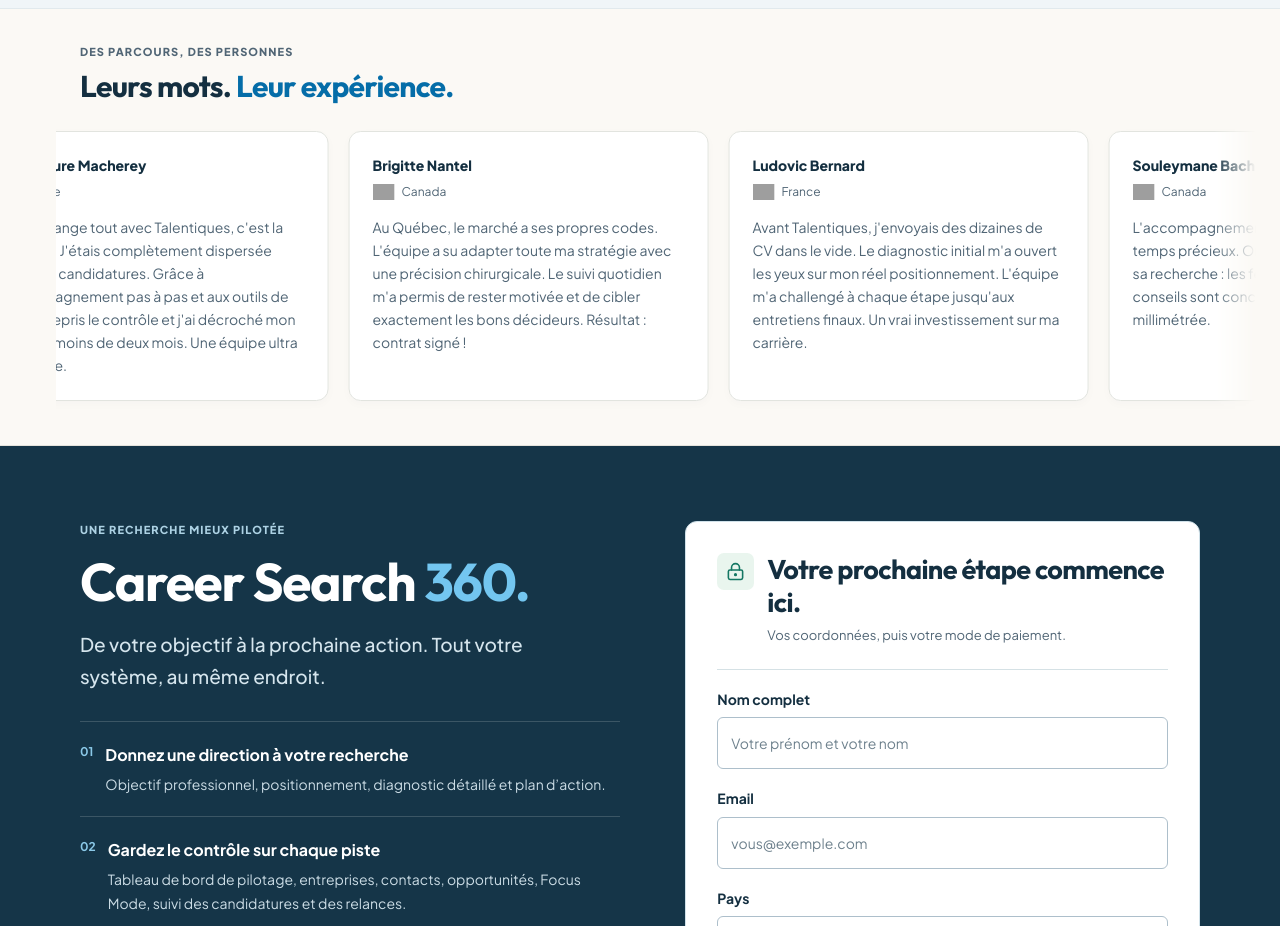
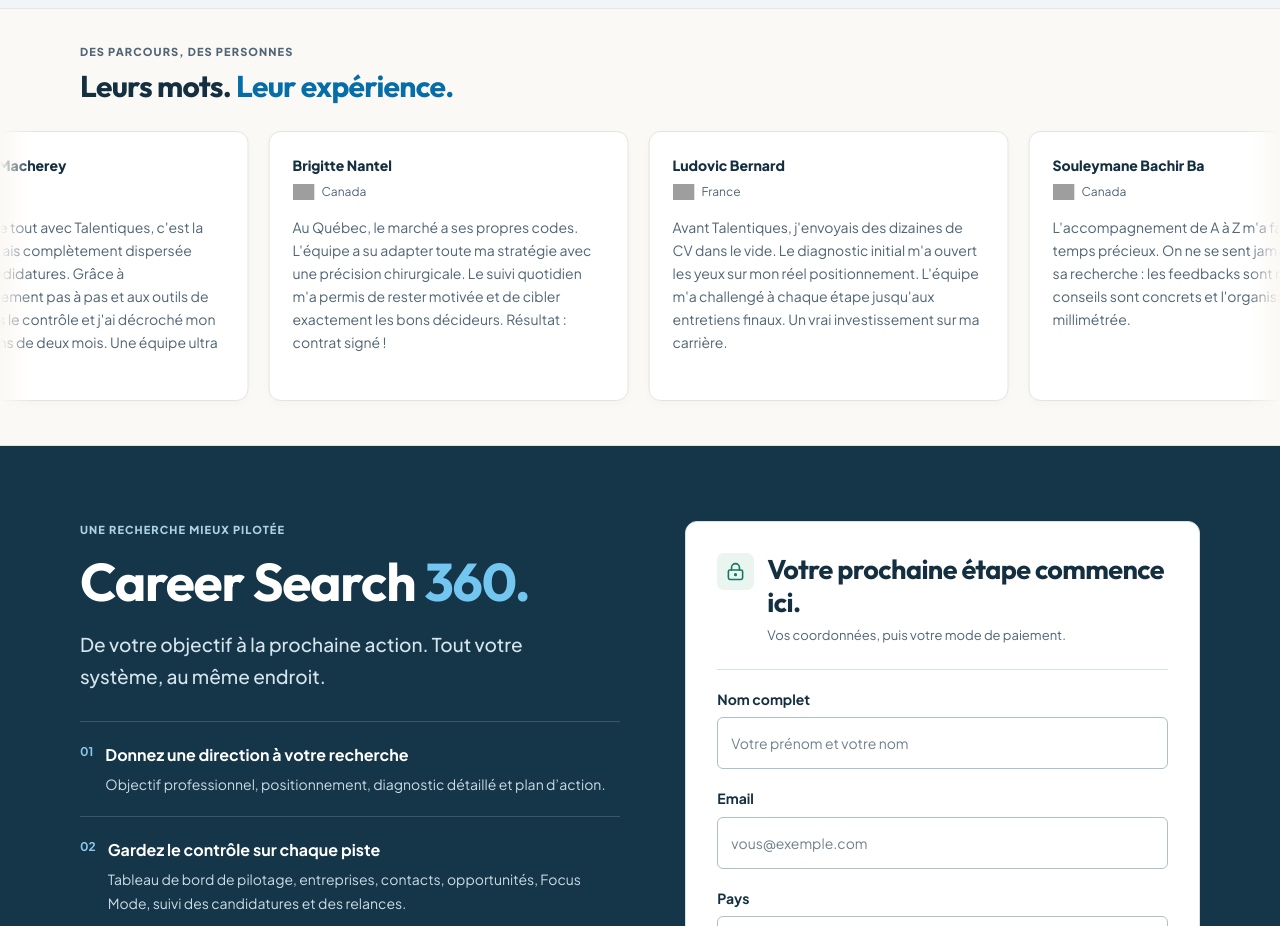
Before and after one commit to contactajaoub-talent/Talentiques-consulting, a Next.js app: page /career-search-360 in a window 1280 px wide. Shown: the part 3120-4046 px from the top of the page. Built offline with nearby package versions, Linux system fonts and the light colour scheme; grey boxes are pictures that could not be loaded.

Commit message:
fix: make testimonial carousel full width

```diff
--- a/src/app/career-search-360/career-search.module.css
+++ b/src/app/career-search-360/career-search.module.css
@@ -478,46 +478,29 @@
   .companyViewport { mask-image: none; }
 }
 
-/* Career Search 360 — desktop testimonial marquee edge refinement */
+/* Career Search 360 — testimonial full-width desktop rail */
 @media (min-width: 768px) {
   .testimonialViewport {
+    width: 100vw;
+    max-width: none;
+    margin-left: calc(50% - 50vw);
+    margin-right: calc(50% - 50vw);
+    padding: 5px 0 10px;
     overflow-x: hidden;
-    margin-inline: -24px;
-    padding-inline: 24px;
+    overflow-y: hidden;
     -webkit-mask-image: linear-gradient(
       90deg,
       transparent 0,
-      #000 24px,
-      #000 calc(100% - 24px),
+      #000 32px,
+      #000 calc(100% - 32px),
       transparent 100%
     );
     mask-image: linear-gradient(
       90deg,
       transparent 0,
-      #000 24px,
-      #000 calc(100% - 24px),
+      #000 32px,
+      #000 calc(100% - 32px),
       transparent 100%
     );
   }
 }
-/* Career Search 360 — testimonial rail desktop bleed */
-@media (min-width: 768px) {
-  .testimonialViewport {
-    width: calc(50vw + 50%);
-    max-width: none;
-    overflow-x: hidden;
-    padding-right: 32px;
-    -webkit-mask-image: linear-gradient(
-      90deg,
-      #000 0,
-      #000 calc(100% - 42px),
-      transparent 100%
-    );
-    mask-image: linear-gradient(
-      90deg,
-      #000 0,
-      #000 calc(100% - 42px),
-      transparent 100%
-    );
-  }
-}
```
